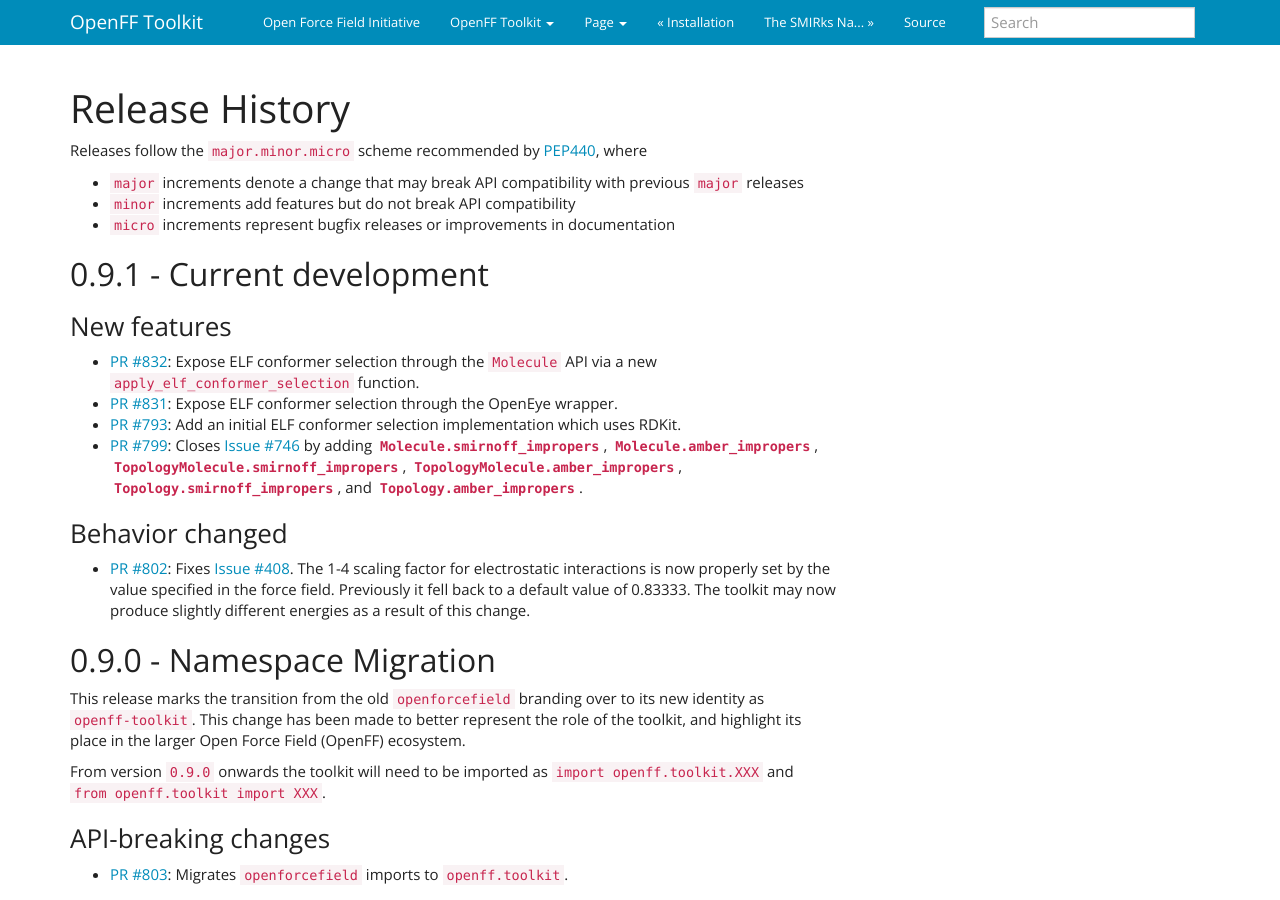
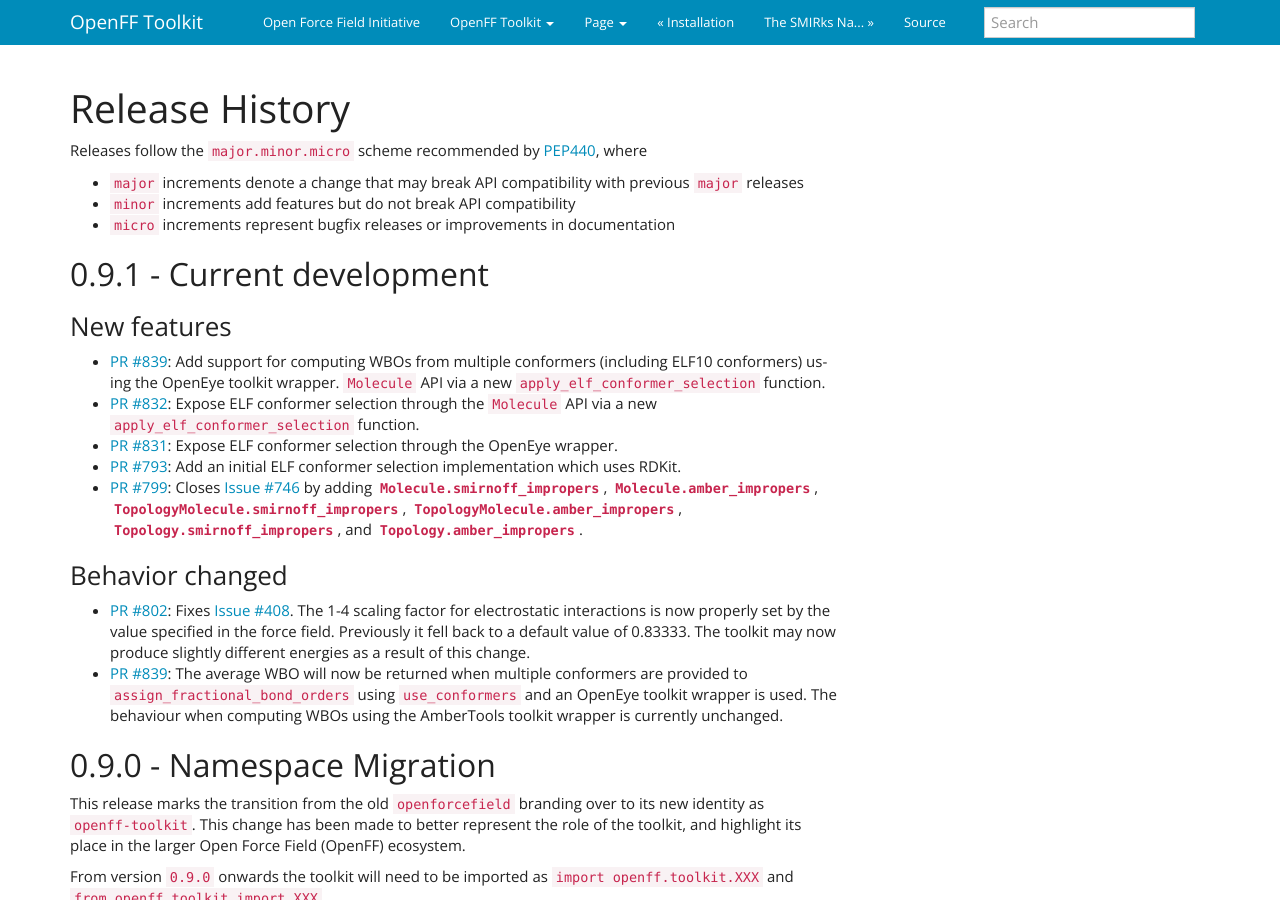
Before and after one commit to openforcefield/openff-toolkit, a Sphinx documentation site: the page built from docs/releasehistory.rst, in a window 1280 px wide and 900 px high. Built offline with Sphinx 7.4.7, drawn with Linux system fonts in a browser that asks for light colours.

Commit message:
Update the release notes.

```diff
--- a/docs/releasehistory.rst
+++ b/docs/releasehistory.rst
@@ -12,6 +12,9 @@
 
 New features
 """"""""""""
+- `PR #839 <https://github.com/openforcefield/openforcefield/pull/839>`_: Add support for computing WBOs from multiple
+  conformers (including ELF10 conformers) using the OpenEye toolkit wrapper.
+  ``Molecule`` API via a new ``apply_elf_conformer_selection`` function.
 - `PR #832 <https://github.com/openforcefield/openforcefield/pull/832>`_: Expose ELF conformer selection through the
   ``Molecule`` API via a new ``apply_elf_conformer_selection`` function.
 - `PR #831 <https://github.com/openforcefield/openforcefield/pull/831>`_: Expose ELF conformer selection through the
@@ -34,6 +37,10 @@
   factor for electrostatic interactions is now properly set by the value specified in the force
   field. Previously it fell back to a default value of 0.83333. The toolkit may now produce
   slightly different energies as a result of this change.
+- `PR #839 <https://github.com/openforcefield/openforcefield/pull/839>`_: The average WBO will now be returned when
+  multiple conformers are provided to ``assign_fractional_bond_orders`` using ``use_conformers`` and an OpenEye
+  toolkit wrapper is used. The behaviour when computing WBOs using the AmberTools toolkit wrapper is currently
+  unchanged.
 
 0.9.0 - Namespace Migration
 ---------------------------
```
